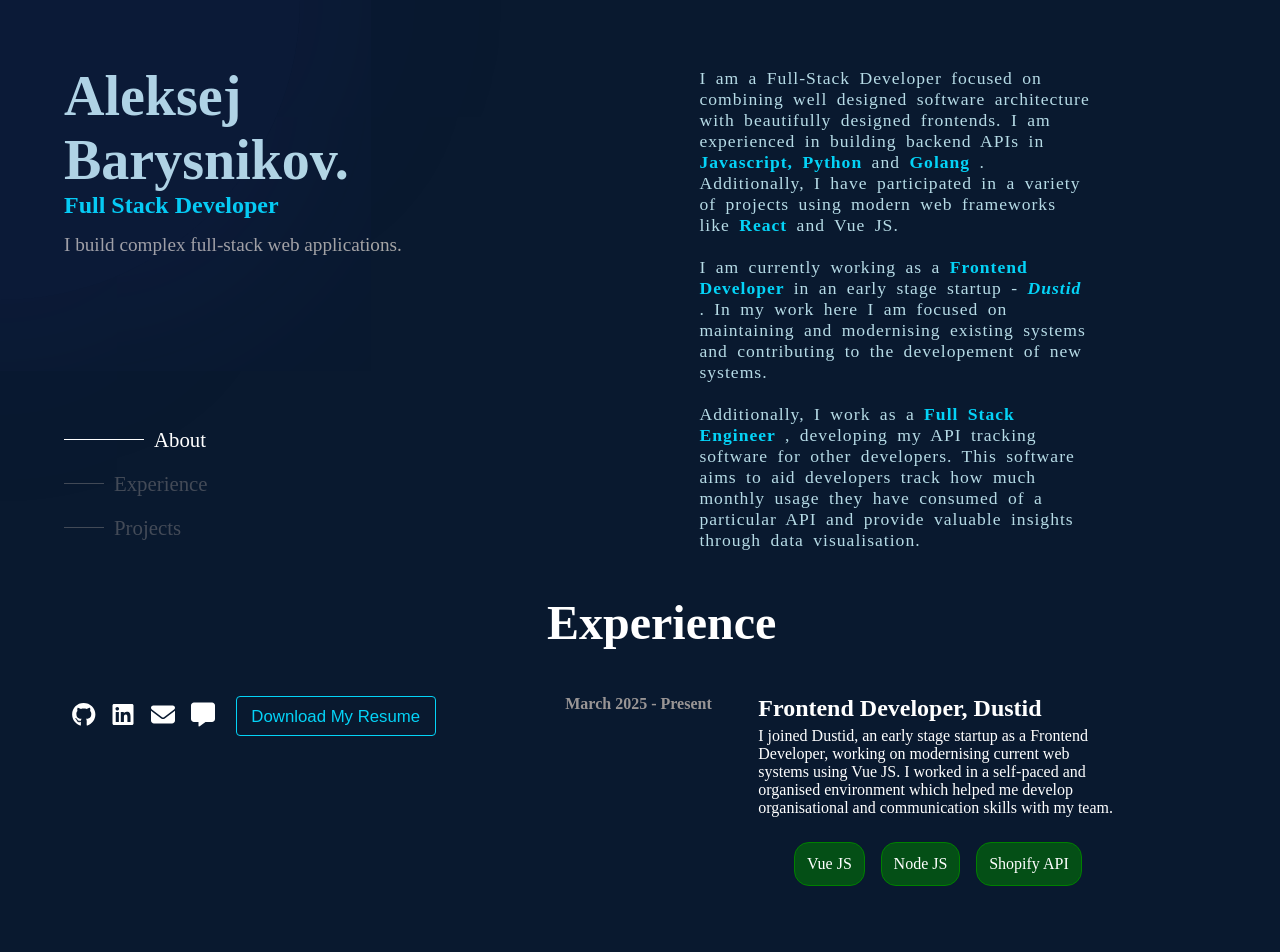
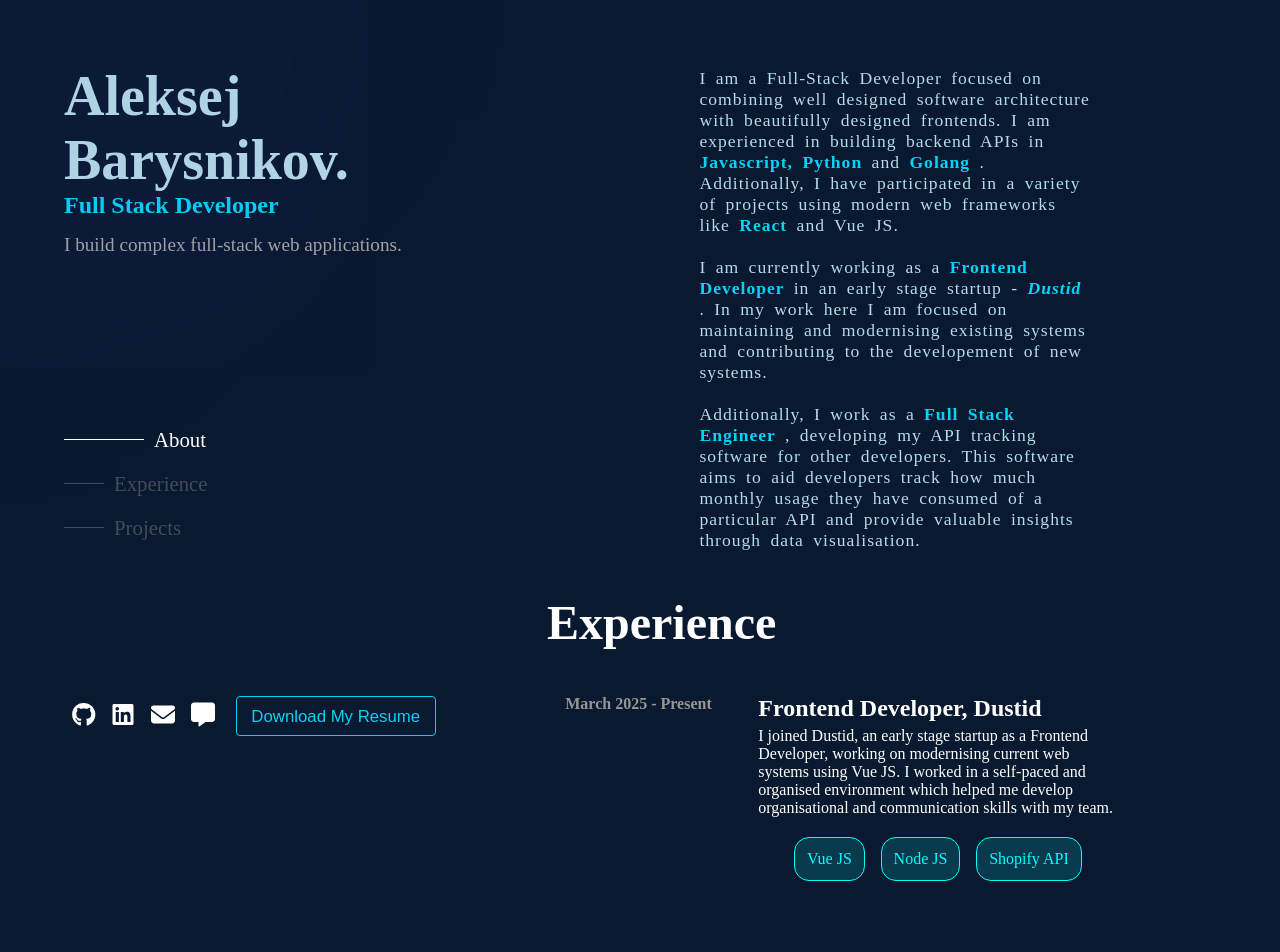
Before and after one commit to alyosha-bar/portfoliov2, a React (Vite) app in the folder portfolio/: page / in a window 1280 px wide. Shown: the top 952 px of the page. Built offline with nearby package versions, Linux system fonts and the light colour scheme; a web font is replaced by a local one.

Commit message:
tech-stack decoration changes + updated CV

```diff
--- a/portfolio/src/components/ExperienceCard.jsx
+++ b/portfolio/src/components/ExperienceCard.jsx
@@ -7,7 +7,7 @@
             <div className="description-side">
                 <h2 > {title}, {location} </h2>
                 <div>{description}</div>
-                <ul className="tech-used">
+                <ul className="tech-stack">
                     {techstack.map((tech) => (
                         <li className="tech">{tech}</li>
                     ))}
--- a/portfolio/src/components/Projects.jsx
+++ b/portfolio/src/components/Projects.jsx
@@ -52,7 +52,7 @@
             {projects.map((project) => (
                 <div className='project-card' key={project.id}>
                     <div className='title-grp'>
-                        <h2>{project.title}</h2>
+                        <h2 className='project-title'>{project.title}</h2>
                         <FontAwesomeIcon className='icon' onClick={() => openInNewTab(project.link)} icon={faGithub}></FontAwesomeIcon>
                     </div>
                     <div> {project.description} </div>
--- a/portfolio/src/styles/experience.css
+++ b/portfolio/src/styles/experience.css
@@ -35,19 +35,3 @@
 .description-side {
     width: 60%;
 }
-
-.tech-used{
-    list-style: none;
-    padding: 20px;
-    padding-top: 25px;
-    display: flex;
-    justify-content: space-evenly;
-    width: 100%;
-}
-
-.tech-used li{
-    padding: 12px;
-    border-radius: 15px;
-    border: 0.05px solid green;
-    background-color: rgba(0, 128, 0, 0.521);
-}
--- a/portfolio/src/styles/projects.css
+++ b/portfolio/src/styles/projects.css
@@ -21,6 +21,11 @@
     transition: all 0.2s ease-in-out;
 }
 
+.project-card:hover > .title-grp > .project-title {
+    color: aqua;
+    transition: all 0.2s ease-in;
+}
+
 .tech-stack {
     padding: 20px;
     color: white;
@@ -33,8 +38,9 @@
 .tech {
     padding: 12px;
     border-radius: 15px;
-    border: 0.05px solid green;
-    background-color: rgba(0, 128, 0, 0.521);
+    border: 0.05px solid aqua;
+    background-color: rgba(0, 255, 255, 0.147);
+    color: aqua;
 }
 
 .title-grp {
```
Also changed, not shown: 1 other file (tests, documents, lock files or other folders).
